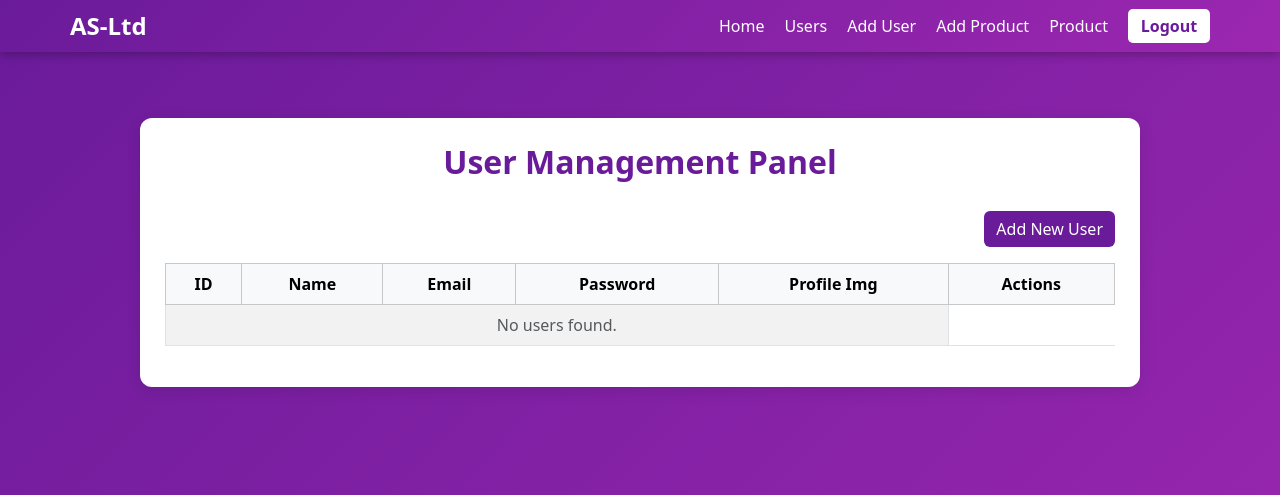
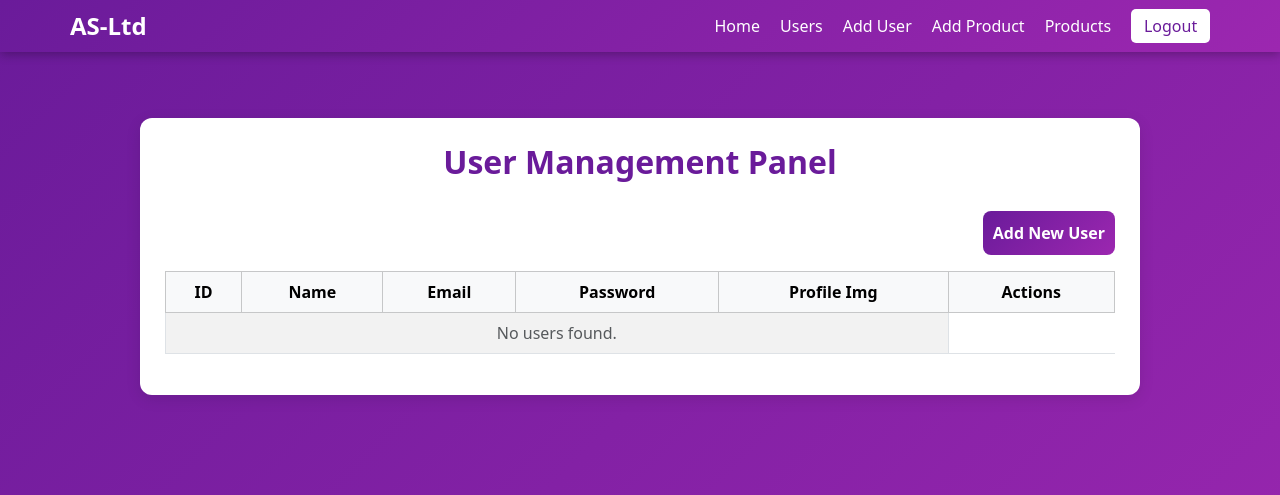
Before and after one commit to AliyanShahid2007/Crud_Operations, a PHP site: page / in a window 1280 px wide. Shown: the top 495 px of the page. Run offline with PHP 8.4, Linux system fonts and the light colour scheme; data that the repository does not hold is empty.

Commit message:
all errors solved

```diff
--- a/create.php
+++ b/create.php
@@ -163,12 +163,12 @@
             &#9776;
         </button>
         <div class="nav-links" id="mainNav">
-        <a href="dashboard.php">Home</a>
+      <a href="dashboard.php">Home</a>
       <a href="index.php">Users</a>
       <a href="create.php">Add User</a>
       <a href="product.php">Add Product</a>
-      <a href="showproduct.php">ShowProduct</a>
-            <a href="login.php" class="btn-exit">Logout</a>
+      <a href="showproduct.php">Products</a>
+      <a href="login.php" class="btn-exit">Logout</a>
         </div>
     </div>
 </nav>
--- a/index.php
+++ b/index.php
@@ -164,6 +164,35 @@
                 padding: 8px 12px;
             }
         }
+         .btn-purple {
+            background: linear-gradient(135deg, #6a1b9a, #9c27b0);
+            border: none;
+            color: #fff !important;
+            font-weight: 600;
+            padding: 10px;
+            border-radius: 8px;
+            transition: all 0.3s ease;
+        }
+
+        .btn-purple:hover {
+            background: linear-gradient(135deg, #4a148c, #6a1b9a);
+            color: #fff !important;
+            box-shadow: 0 4px 12px rgba(0,0,0,0.25);
+        }
+        .btn-exit {
+            background: white !important;
+            color: #6a1b9a !important;
+            padding: 0.3rem 0.8rem;
+            border-radius: 5px;
+            font-weight: 600;
+            text-decoration: none;
+            transition: background-color 0.3s ease, color 0.3s ease; }
+
+        .btn-exit:hover {
+            background: #4a148c !important;
+            color: white !important;
+        }
+
     </style>
 </head>
 <body>
@@ -180,8 +209,8 @@
       <a href="index.php">Users</a>
       <a href="create.php">Add User</a>
       <a href="product.php">Add Product</a>
-      <a href="showproduct.php">Product</a>
-        <a href="logout.php" class="btn-logout-custom">Logout</a>
+      <a href="showproduct.php">Products</a>
+     <a href="login.php" class="btn-exit">Logout</a>
 
         </div>
     </div>
--- a/product.php
+++ b/product.php
@@ -163,7 +163,7 @@
             &#9776;
         </button>
         <div class="nav-links" id="mainNav">
-        <a href="dashboard.php">Home</a>
+       <a href="dashboard.php">Home</a>
       <a href="index.php">Users</a>
       <a href="create.php">Add User</a>
       <a href="product.php">Add Product</a>
--- a/update.php
+++ b/update.php
@@ -120,11 +120,11 @@ button:hover { background-color: #4a148c; }
         <a href="#" class="custom-navbar-brand">AS-Ltd</a>
         <button class="custom-navbar-toggler" aria-expanded="false" aria-controls="customNavbarMenu" aria-label="Toggle navigation">&#9776;</button>
         <div class="custom-navbar-menu" id="customNavbarMenu">
-        <a href="dashboard.php">Home</a>
+          <a href="dashboard.php">Home</a>
       <a href="index.php">Users</a>
       <a href="create.php">Add User</a>
       <a href="product.php">Add Product</a>
-      <a href="showproduct.php">ShowProduct</a>
+      <a href="showproduct.php">Products</a>
             <a href="logout.php" class="custom-btn-logout">Logout</a>
         </div>
     </div>
```
Also changed, not shown: landing.php (+15 -1 lines), showproduct.php (+15 -0 lines), uploads/6919a77929341.jpg (added), uploads/6919a78cdf7d0.png (added).
